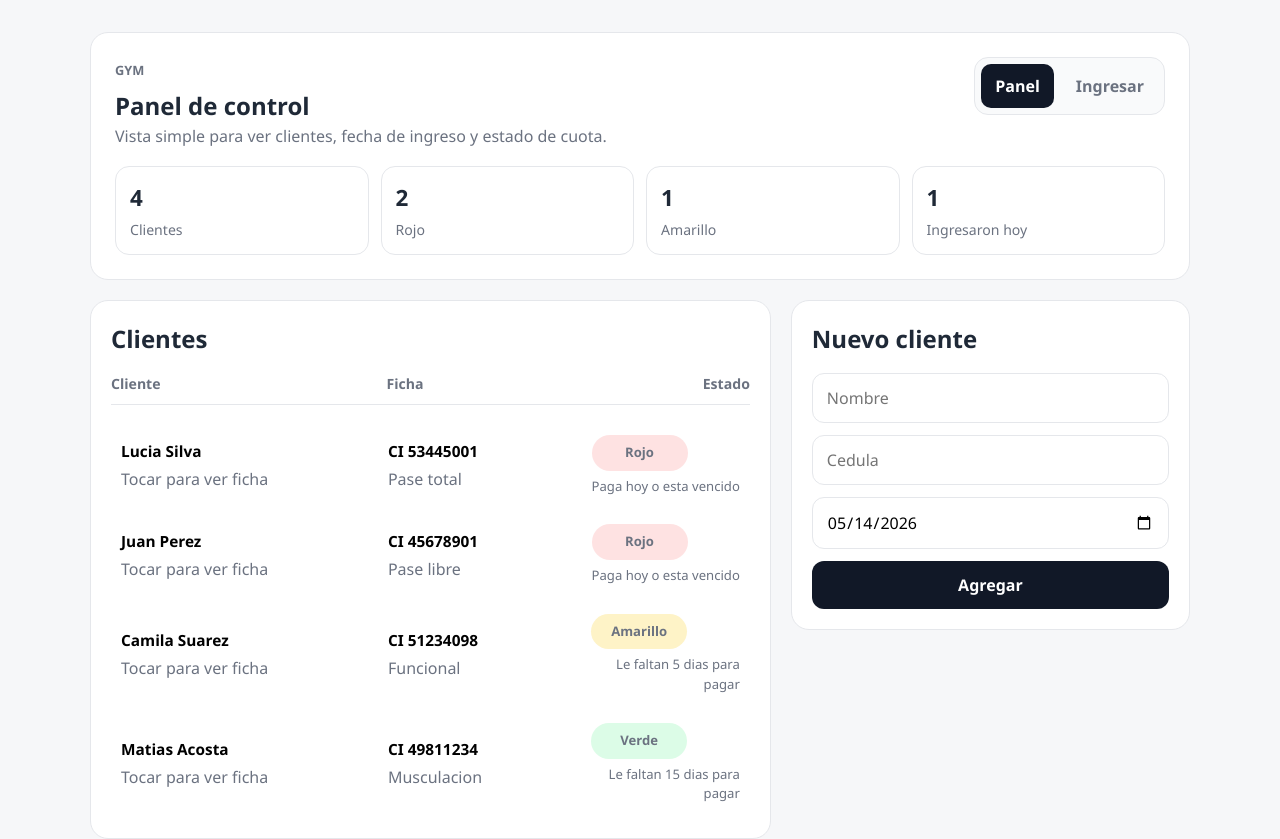
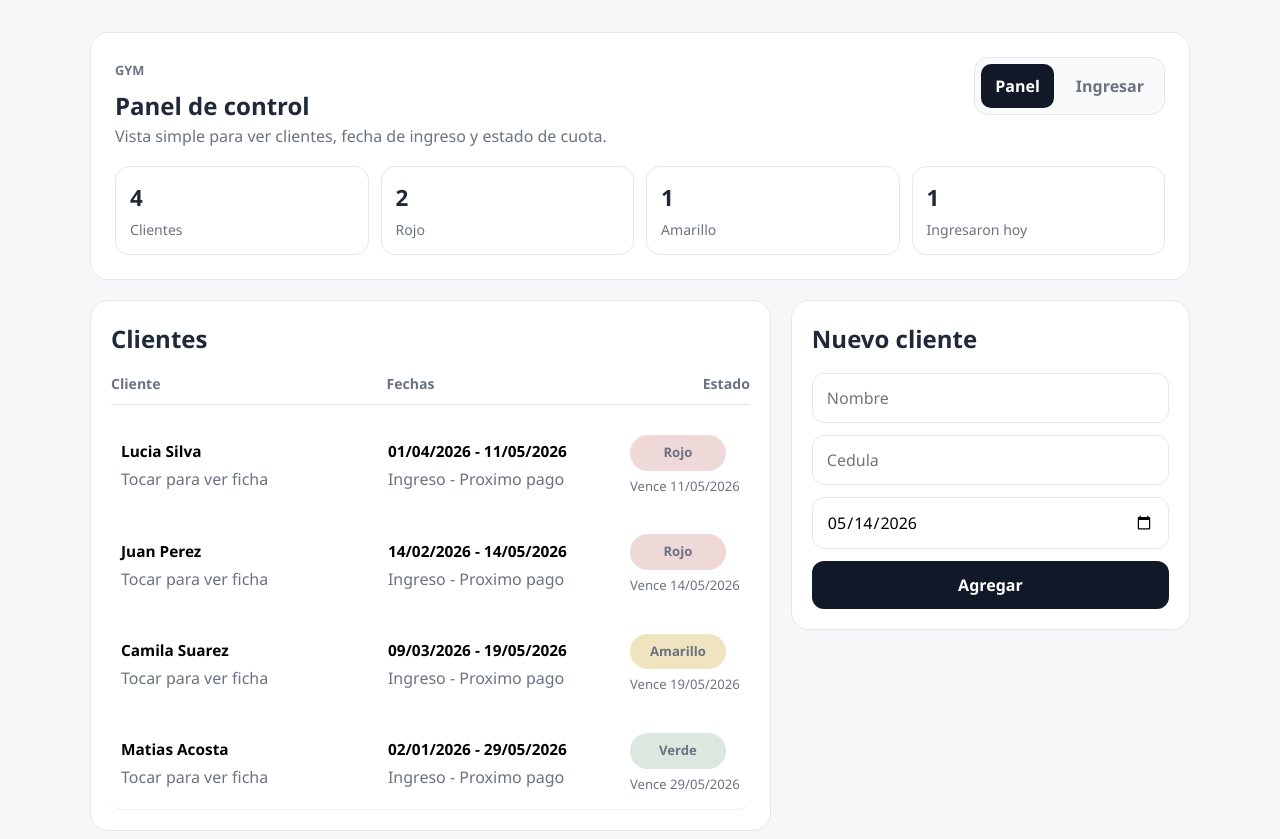
Before and after one commit to MoNRaSpGit/frontend-gym, a React (Vite) app: page / in a window 1280 px wide. Shown: the top 839 px of the page. Built offline with nearby package versions, Linux system fonts and the light colour scheme.

Commit message:
Refine gym client list presentation

```diff
--- a/src/features/gym/GymHomePage.tsx
+++ b/src/features/gym/GymHomePage.tsx
@@ -153,17 +153,7 @@ function getStatusLabel(status: ClientStatus) {
 }
 
 function getPaymentText(nextPaymentDate: string) {
-  const daysLeft = diffDays(TODAY, nextPaymentDate);
-
-  if (daysLeft <= 0) {
-    return "Paga hoy o esta vencido";
-  }
-
-  if (daysLeft <= 5) {
-    return `Le faltan ${daysLeft} dias para pagar`;
-  }
-
-  return `Le faltan ${daysLeft} dias para pagar`;
+  return `Vence ${formatDate(nextPaymentDate)}`;
 }
 
 function getSuccessStatus(nextPaymentDate: string) {
@@ -371,7 +361,7 @@ export function GymHomePage() {
 
               <div className="table-head">
                 <span>Cliente</span>
-                <span>Ficha</span>
+                <span>Fechas</span>
                 <span className="table-head__right">Estado</span>
               </div>
 
@@ -385,9 +375,9 @@ export function GymHomePage() {
                         <strong>{client.name}</strong>
                         <span>Tocar para ver ficha</span>
                       </div>
-                      <div className="client-cell">
-                        <strong>CI {client.cedula}</strong>
-                        <span>{client.plan}</span>
+                      <div className="client-cell client-cell--dates">
+                        <strong>{formatDate(client.enrolledAt)} - {formatDate(client.nextPaymentDate)}</strong>
+                        <span>Ingreso - Proximo pago</span>
                       </div>
                       <div className="table-status">
                         <span className={`status-pill status-pill--${status}`}>{getStatusLabel(status)}</span>
--- a/src/styles/global.css
+++ b/src/styles/global.css
@@ -8,12 +8,12 @@
   --panel: #ffffff;
   --border: #e5e7eb;
   --muted: #6b7280;
-  --green-bg: #dcfce7;
-  --green-text: #166534;
-  --yellow-bg: #fef3c7;
-  --yellow-text: #92400e;
-  --red-bg: #fee2e2;
-  --red-text: #b91c1c;
+  --green-bg: #dbe7df;
+  --green-text: #274c38;
+  --yellow-bg: #efe4bf;
+  --yellow-text: #725214;
+  --red-bg: #efd8d8;
+  --red-text: #7a2e2e;
   --success-bg: #ecfdf3;
   --success-border: #86efac;
   --success-text: #166534;
@@ -209,6 +209,7 @@ a {
 
 .clients-table {
   display: grid;
+  gap: 10px;
 }
 
 .movement-layout {
@@ -237,8 +238,10 @@ a {
 }
 
 .table-row {
-  padding: 14px 0;
-  border-bottom: 1px solid #f0f2f5;
+  padding: 14px 16px;
+  border: 1px solid #eceff3;
+  background: #fafbfc;
+  border-radius: 14px;
 }
 
 .table-row--button {
@@ -256,7 +259,7 @@ a {
 }
 
 .table-row:last-child {
-  border-bottom: 0;
+  border-bottom: 1px solid #eceff3;
 }
 
 .table-row span {
@@ -271,6 +274,10 @@ a {
 .client-cell strong,
 .table-status strong {
   font-size: 0.96rem;
+}
+
+.client-cell--dates strong {
+  font-variant-numeric: tabular-nums;
 }
 
 .status-pill {
```
